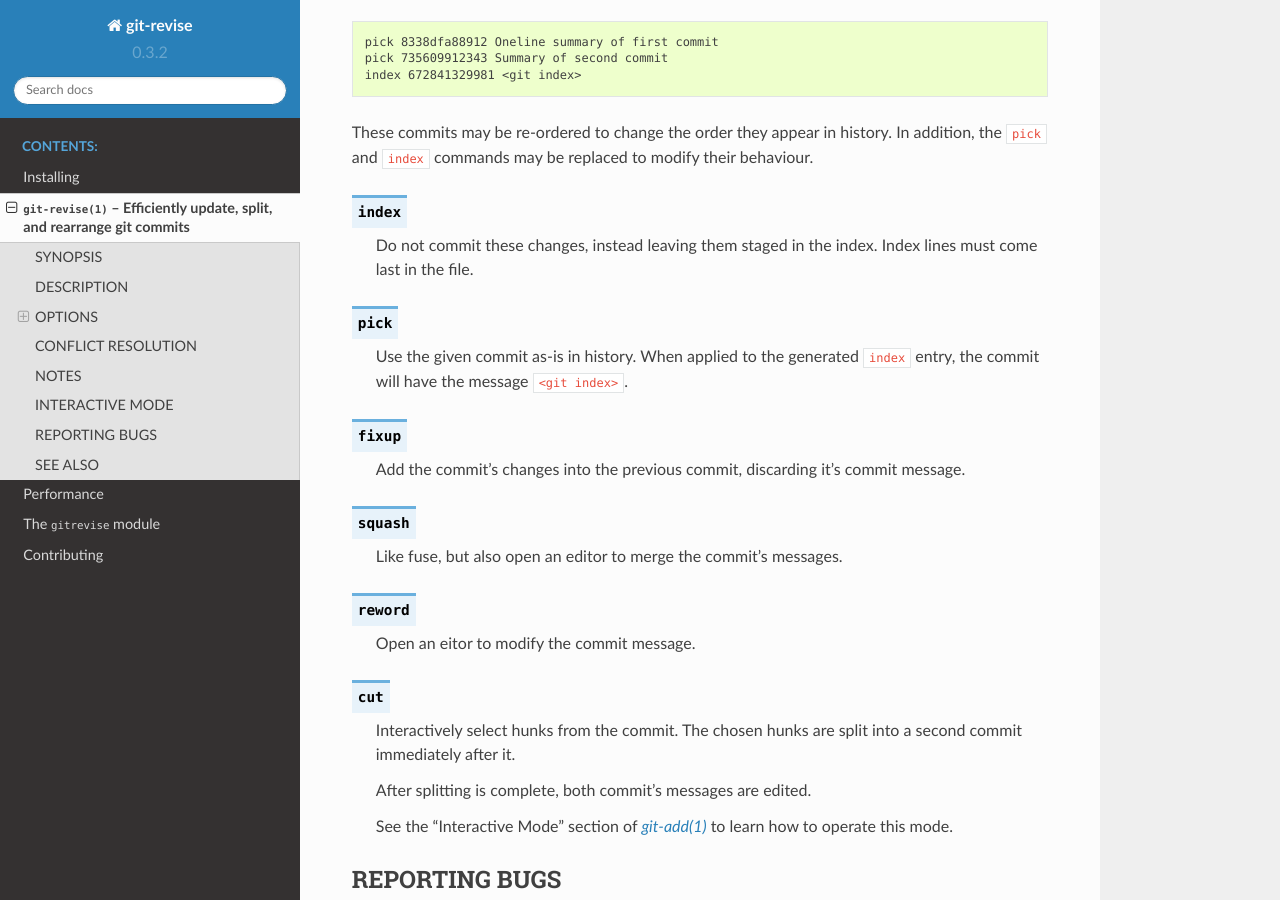
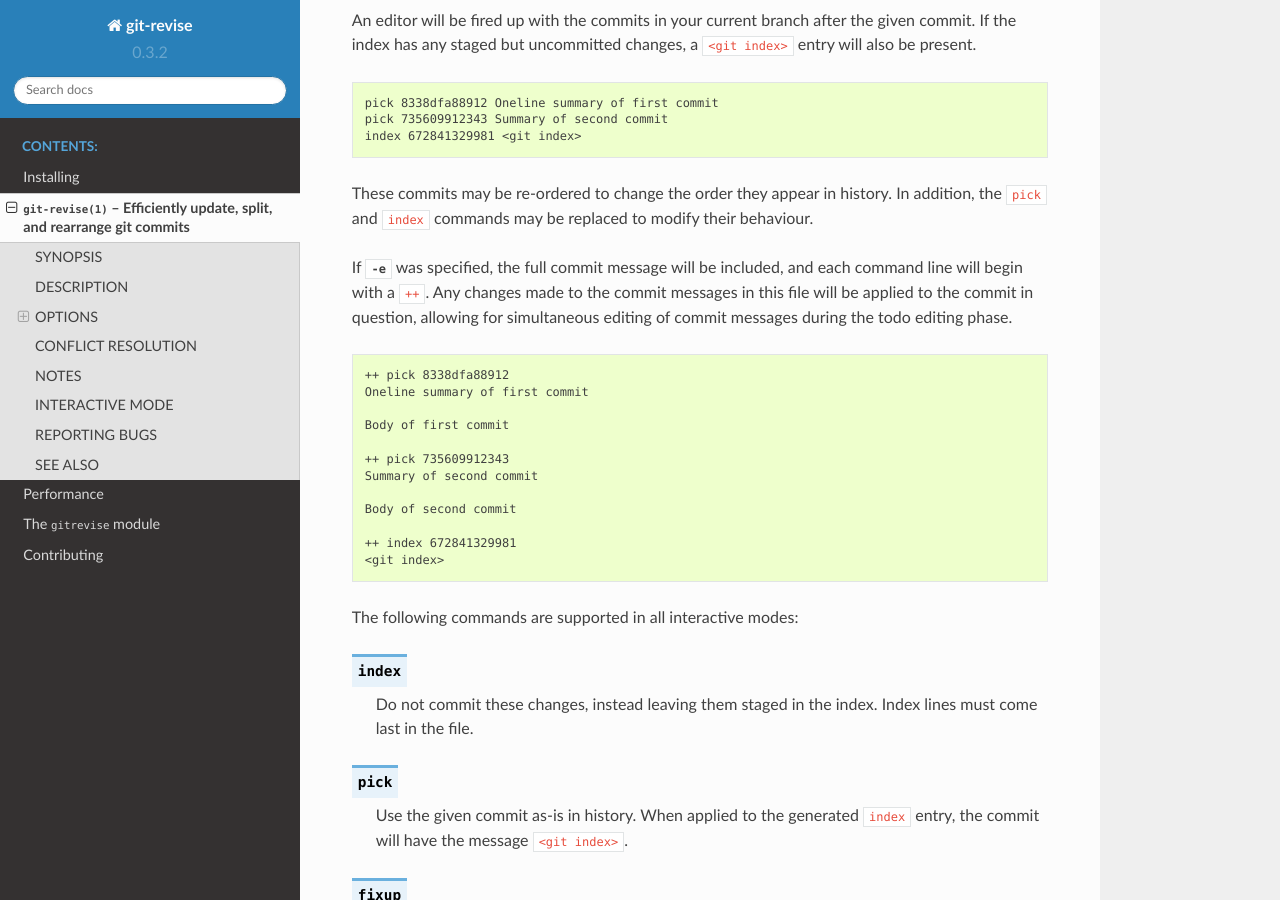
Before and after one commit to mystor/git-revise, a Sphinx documentation site: the page built from docs/man.rst, in a window 1280 px wide and 900 px high, scrolled down 2862 px. Built offline with Sphinx 7.4.7 and the Read the Docs theme 2.0.0, drawn with Linux system fonts in a browser that asks for light colours; some of the changed text lies outside the part shown.

Commit message:
Update documentation

```diff
--- a/docs/man.rst
+++ b/docs/man.rst
@@ -90,6 +90,10 @@
 
    After applying staged changes, edit <target>'s commit message.
 
+   This option can be combined with :option:`--interactive` to allow editing
+   of commit messages within the todo list. For more information on, see
+   :ref:`interactive-mode`.
+
 .. option:: -m <msg>, --message <msg>
 
    Use the given <msg> as the new commit message for <target>. If multiple
@@ -158,6 +162,28 @@
 In addition, the ``pick`` and ``index`` commands may be replaced to modify
 their behaviour.
 
+If :option:`-e` was specified, the full commit message will be included, and
+each command line will begin with a ``++``. Any changes made to the commit
+messages in this file will be applied to the commit in question, allowing for
+simultaneous editing of commit messages during the todo editing phase.
+
+.. code-block:: none
+
+    ++ pick 8338dfa88912
+    Oneline summary of first commit
+
+    Body of first commit
+
+    ++ pick 735609912343
+    Summary of second commit
+
+    Body of second commit
+
+    ++ index 672841329981
+    <git index>
+
+The following commands are supported in all interactive modes:
+
 .. describe:: index
 
    Do not commit these changes, instead leaving them staged in the index.
```
Also changed, not shown: 1 other file.
